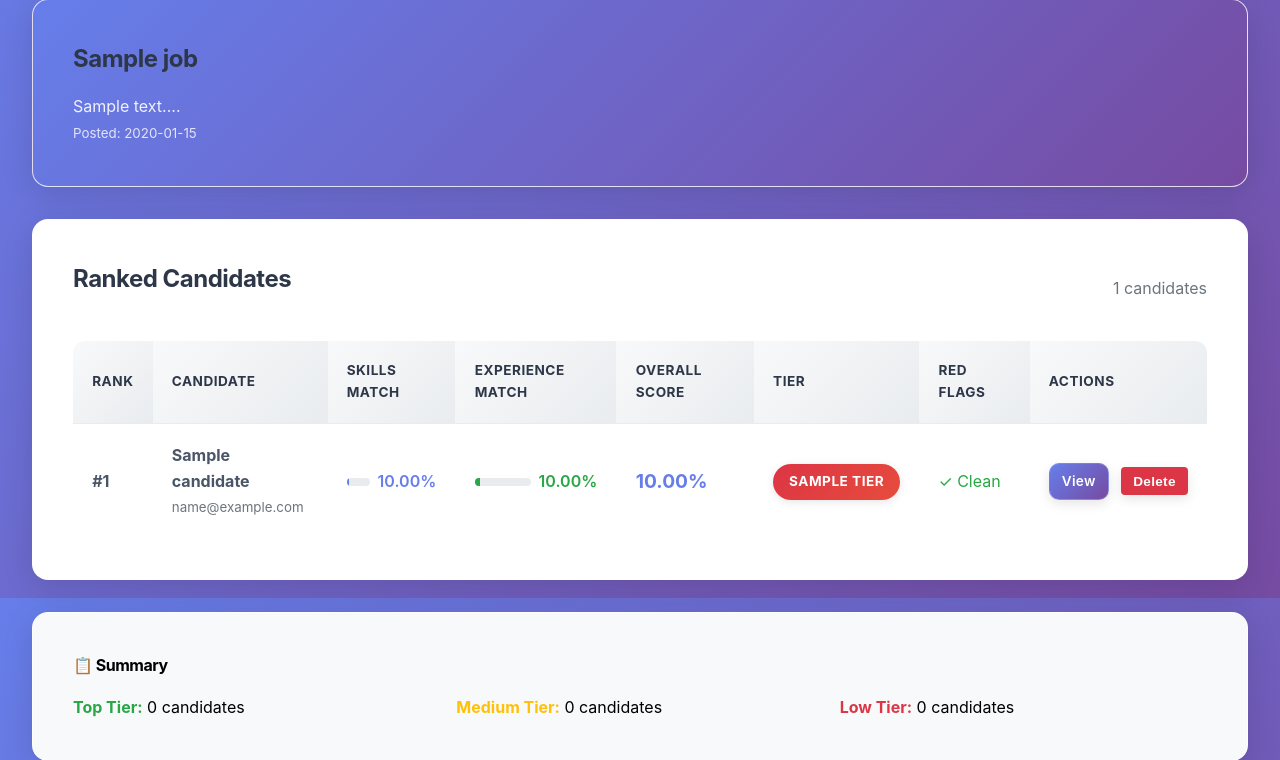
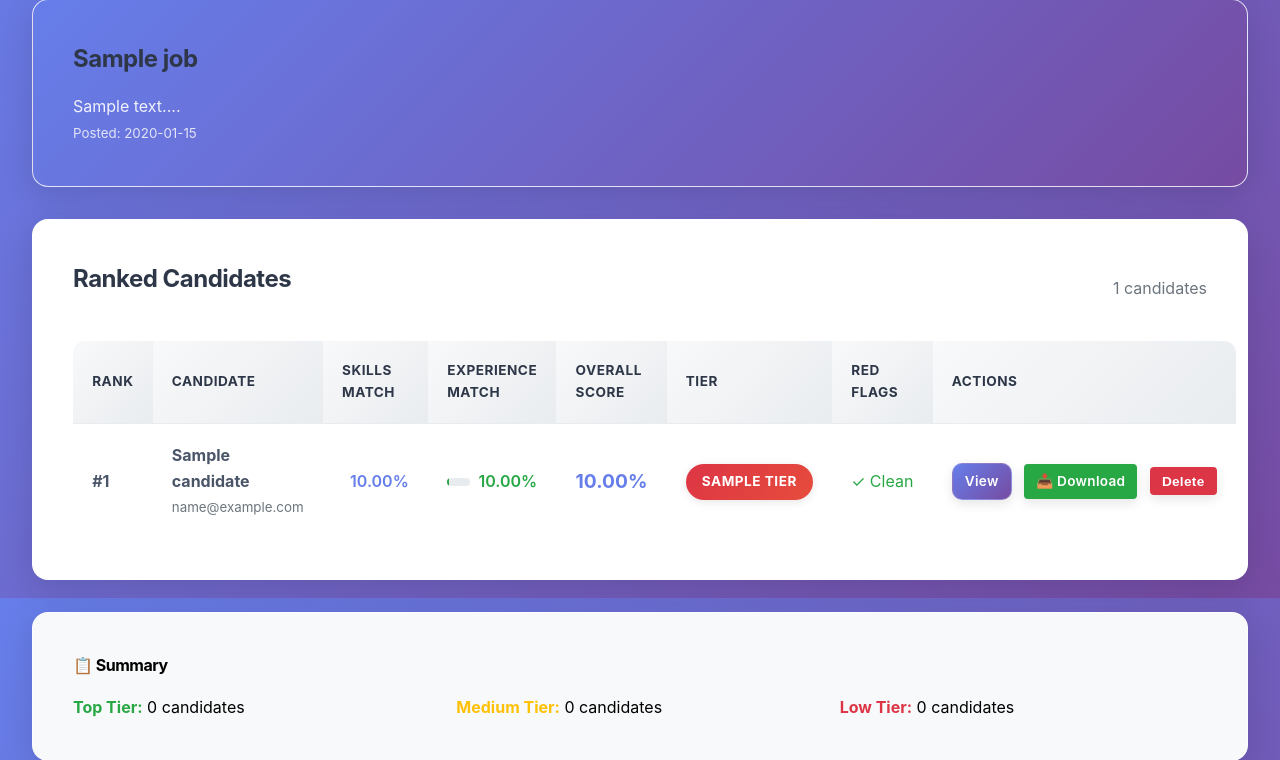
Before and after one commit to ajay-fitbit/AI-Resume-Filter, a Flask app: template app/templates/candidates.html in a window 1280 px wide. Shown: the part 202-962 px from the top of the page. Run offline with Flask 3, Linux system fonts and the light colour scheme; the template is opened without the code that fills it: most values are stand-ins (such as "Sample title", 1, 10 or a date in 2020); parts of the project's set-up code (start-up, migrations or seed data) failed here and were passed over.

Commit message:
Added download resume options.

```diff
--- a/app.py
+++ b/app.py
@@ -1,4 +1,4 @@
-from flask import Flask, render_template, request, redirect, url_for, flash, jsonify
+from flask import Flask, render_template, request, redirect, url_for, flash, jsonify, send_file
 import os
 from werkzeug.utils import secure_filename
 import sys
@@ -46,13 +46,17 @@
 
     # Get recent analyses
     recent_analyses = fetch_query(conn, """
-        SELECT c.name, c.email, ar.match_score, ar.tier, ar.analyzed_at, jd.title as job_title
+        SELECT c.id as candidate_id, c.name, c.email, ar.match_score, ar.tier, ar.analyzed_at, jd.title as job_title
         FROM analysis_results ar
         JOIN candidates c ON ar.candidate_id = c.id
         JOIN job_descriptions jd ON ar.job_description_id = jd.id
         ORDER BY ar.analyzed_at DESC
         LIMIT 10
     """)
+
+    # Ensure recent_analyses is not None
+    if recent_analyses is None:
+        recent_analyses = []
 
     conn.close()
     return render_template('index.html', stats=stats, recent_analyses=recent_analyses)
@@ -358,6 +362,41 @@
 
     return redirect(url_for('candidates'))
 
+@app.route('/download_resume/<int:candidate_id>')
+def download_resume(candidate_id):
+    """Download resume file for a candidate"""
+    conn = create_connection()
+    if not conn:
+        flash('Database connection error', 'error')
+        return redirect(url_for('candidates'))
+
+    try:
+        # Get candidate resume path
+        candidate = fetch_query(conn, "SELECT name, resume_path FROM candidates WHERE id = %s", (candidate_id,))
+        conn.close()
+
+        if not candidate:
+            flash('Candidate not found', 'error')
+            return redirect(url_for('candidates'))
+
+        resume_path = candidate[0]['resume_path']
+        candidate_name = candidate[0]['name']
+
+        if not resume_path or not os.path.exists(resume_path):
+            flash('Resume file not found', 'error')
+            return redirect(url_for('candidates'))
+
+        # Extract file extension
+        file_ext = os.path.splitext(resume_path)[1]
+        # Create download filename
+        download_name = f"{candidate_name}_Resume{file_ext}"
+
+        return send_file(resume_path, as_attachment=True, download_name=download_name)
+
+    except Exception as e:
+        flash(f'Error downloading resume: {str(e)}', 'error')
+        return redirect(url_for('candidates'))
+
 @app.route('/agent_monitoring')
 def agent_monitoring():
     """Multi-Agent System Monitoring Dashboard"""
--- a/app/templates/candidates.html
+++ b/app/templates/candidates.html
@@ -83,6 +83,9 @@
                     <a href="{{ url_for('candidate_detail', candidate_id=candidate.id) }}" class="btn btn-primary" style="padding: 0.4rem 0.75rem; font-size: 0.85rem; margin-right: 0.5rem;">
                         View
                     </a>
+                    <a href="{{ url_for('download_resume', candidate_id=candidate.id) }}" class="btn" style="padding: 0.4rem 0.75rem; font-size: 0.85rem; background: #28a745; color: white; border: none; border-radius: 4px; text-decoration: none; margin-right: 0.5rem;">
+                        📥 Download
+                    </a>
                     <form method="POST" action="{{ url_for('delete_candidate', candidate_id=candidate.id) }}" style="display: inline;" onsubmit="return confirm('Are you sure you want to delete {{ candidate.name }}? This will remove all their data including resume and analysis results.');">
                         <button type="submit" class="btn" style="padding: 0.4rem 0.75rem; font-size: 0.85rem; background: #dc3545; color: white; border: none; border-radius: 4px; cursor: pointer;">
                             Delete
@@ -151,9 +154,12 @@
                 </div>
             </div>
 
-            <div style="display: flex; gap: 0.5rem;">
-                <a href="{{ url_for('candidate_detail', candidate_id=candidate.id) }}" class="btn btn-primary" style="flex: 1; padding: 0.75rem; font-size: 0.9rem; text-align: center;">
+            <div style="display: flex; gap: 0.5rem; flex-wrap: wrap;">
+                <a href="{{ url_for('candidate_detail', candidate_id=candidate.id) }}" class="btn btn-primary" style="flex: 1; padding: 0.75rem; font-size: 0.9rem; text-align: center; min-width: 120px;">
                     View Details
+                </a>
+                <a href="{{ url_for('download_resume', candidate_id=candidate.id) }}" class="btn" style="flex: 1; padding: 0.75rem; font-size: 0.9rem; text-align: center; background: #28a745; color: white; border: none; border-radius: 4px; text-decoration: none; min-width: 120px;">
+                    📥 Download
                 </a>
                 <form method="POST" action="{{ url_for('delete_candidate', candidate_id=candidate.id) }}" style="flex: 0 0 auto;" onsubmit="return confirm('Are you sure you want to delete {{ candidate.name }}? This will remove all their data including resume and analysis results.');">
                     <button type="submit" class="btn" style="padding: 0.75rem 1rem; font-size: 0.9rem; background: #dc3545; color: white; border: none; border-radius: 4px; cursor: pointer;">
--- a/app/templates/index.html
+++ b/app/templates/index.html
@@ -44,6 +44,7 @@
                 <th>Match Score</th>
                 <th>Tier</th>
                 <th>Date</th>
+                <th>Actions</th>
             </tr>
         </thead>
         <tbody>
@@ -67,6 +68,11 @@
                     {% endif %}
                 </td>
                 <td>{{ analysis.analyzed_at.strftime('%Y-%m-%d %H:%M') }}</td>
+                <td style="white-space: nowrap;">
+                    <a href="{{ url_for('download_resume', candidate_id=analysis.candidate_id) }}" class="btn" style="padding: 0.4rem 0.75rem; font-size: 0.85rem; background: #28a745; color: white; border: none; border-radius: 4px; text-decoration: none;">
+                        📥 Download
+                    </a>
+                </td>
             </tr>
             {% endfor %}
         </tbody>
--- a/app/templates/rag_chat.html
+++ b/app/templates/rag_chat.html
@@ -508,6 +508,7 @@
                             <div style="color: #6c757d; font-size: 0.9rem;">${escapeHtml(candidate.email || 'No email')}</div>
                             ${candidate.matched_skills ? `<div class="candidate-skills"><strong>Matched Skills:</strong> ${escapeHtml(candidate.matched_skills)}</div>` : ''}
                             ${candidate.experience ? `<div style="color: #6c757d; font-size: 0.9rem; margin-top: 0.25rem;"><strong>Experience:</strong> ${escapeHtml(candidate.experience)}</div>` : ''}
+                            ${candidate.id ? `<div style="margin-top: 0.75rem;"><a href="/download_resume/${candidate.id}" class="btn btn-sm" style="padding: 0.4rem 0.8rem; font-size: 0.85rem; background: linear-gradient(135deg, #667eea 0%, #764ba2 100%); color: white; border: none; border-radius: 6px; text-decoration: none; display: inline-block; transition: all 0.3s ease;">📥 Download Resume</a></div>` : ''}
                         </div>
                     `;
                 });
```
